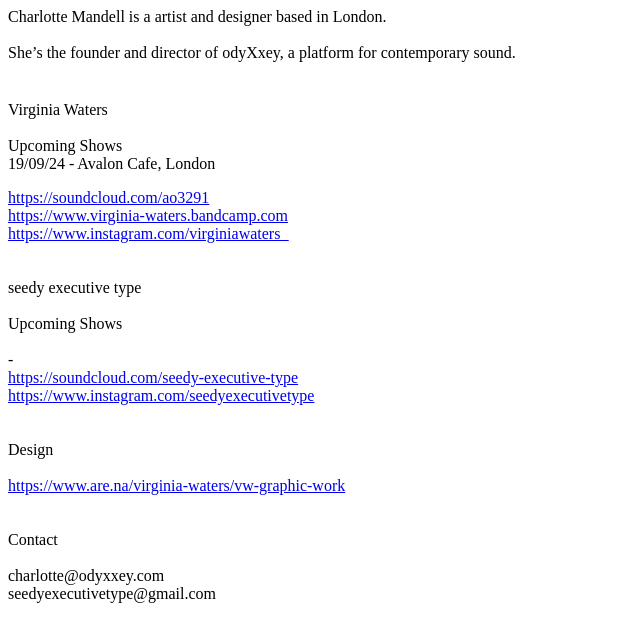
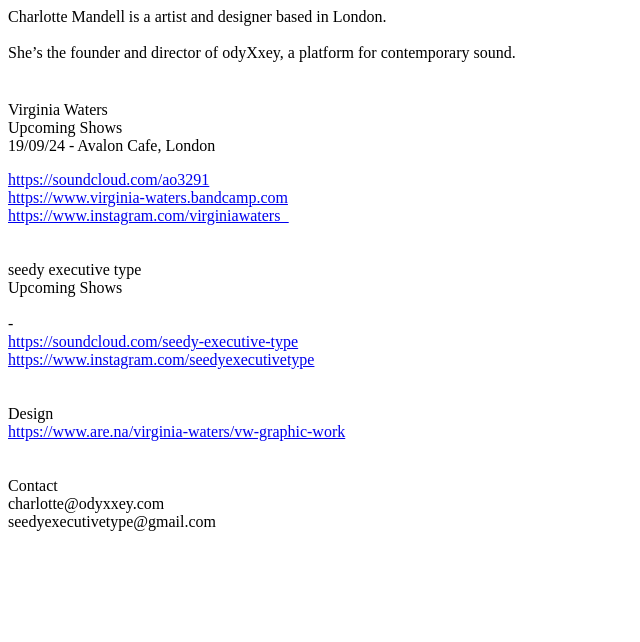
Before and after one commit to virginia-waters/virginiawaters, a plain HTML site: page index.html in a window 1280 px wide. Shown: the whole page, without its empty margins (0-640 px from the left). Drawn offline with Linux system fonts and the light colour scheme.

Commit message:
Update index.html

```diff
--- a/index.html
+++ b/index.html
@@ -10,7 +10,7 @@
 She’s the founder and director of odyXxey, a platform for contemporary sound.</body>
 <h1></h1>
 <p>
-<body><br> Virginia Waters <br> <br> Upcoming Shows <br>
+<body><br> Virginia Waters <br> Upcoming Shows <br>
 19/09/24 - Avalon Cafe, London
 </body>
 <p>
@@ -19,15 +19,15 @@ She’s the founder and director of odyXxey, a platform for contemporary sound.<
 <a href= https://www.virginia-waters.bandcamp.com >https://www.virginia-waters.bandcamp.com </a>
 <br>
 <a href= https://www.instagram.com/virginiawaters_ >https://www.instagram.com/virginiawaters_ </a>
-<body> <br> <br> <br> seedy executive type <br> <br> Upcoming Shows <br> <br> - <br>
+<body> <br> <br> <br> seedy executive type <br> Upcoming Shows <br> <br> - <br>
 <a href= https://soundcloud.com/seedy-executive-type >https://soundcloud.com/seedy-executive-type </a>
 <br>
 <a href= https://www.instagram.com/seedyexecutivetype >https://www.instagram.com/seedyexecutivetype </a>
 <br> <br> <br>
-Design <br> <br>
+Design <br>
 <a href= https://www.are.na/virginia-waters/vw-graphic-work > https://www.are.na/virginia-waters/vw-graphic-work </a>
 <br> <br> <br>
-Contact <br> <br>
+Contact <br>
 charlotte@odyxxey.com <br>
 seedyexecutivetype@gmail.com
 </body>
```
